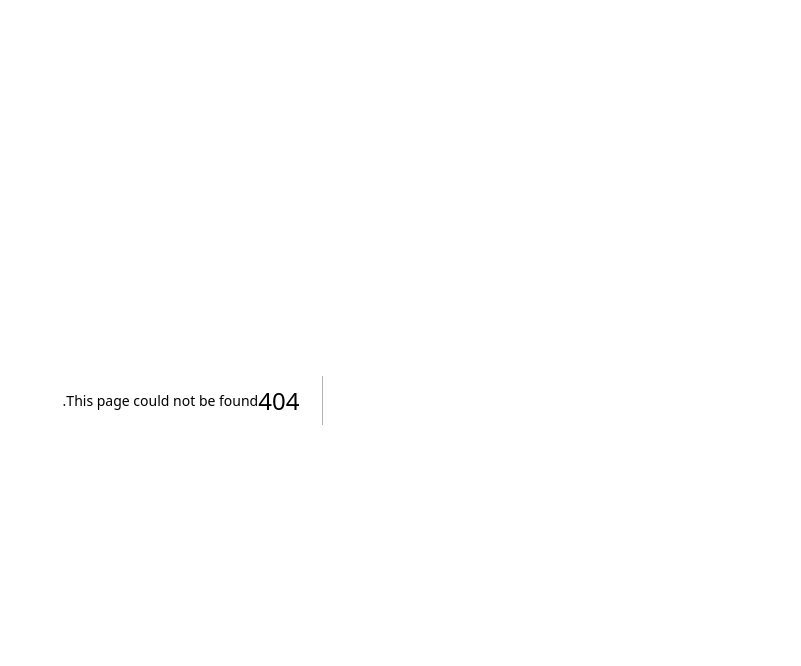
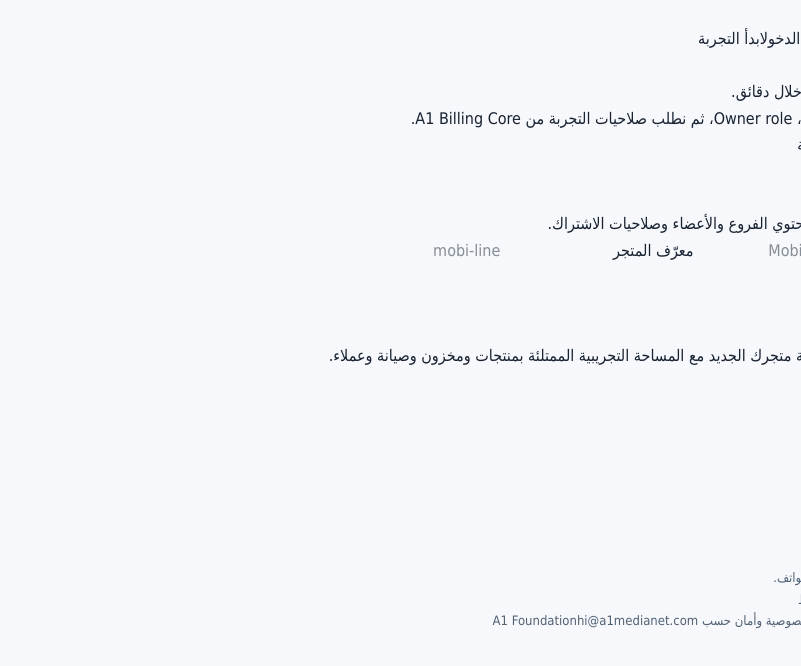
Before and after one commit to a1medianet/a1-mobi, a Next.js app: page /product/ar/signup in a window 1280 px wide. Before the commit this address had no page. Shown: the top 666 px of the page, without its empty margins (479-1280 px from the left). Built offline with nearby package versions, Linux system fonts and the light colour scheme.

Commit message:
feat(onboarding): add public trial onboarding page

```diff
--- /dev/null
+++ b/src/app/product/[locale]/signup/page.tsx
@@ -0,0 +1,11 @@
+import { notFound } from "next/navigation";
+import { TrialSignup } from "@/components/trial-signup";
+
+export default async function SignupPage({params}:{params:Promise<{locale:string}>}){
+  const {locale}=await params;if(locale!=="ar"&&locale!=="en")notFound();
+  const ar=locale==="ar";
+  return <main className="product-shell product-page signup-page">
+    <section className="page-intro compact"><span className="product-eyebrow">7-DAY PILOT</span><h1>{ar?"من جهة جديدة إلى متجر عامل خلال دقائق.":"From a new organization to a working store in minutes."}</h1><p>{ar?"ننشئ Tenant معزولًا، أول فرع، Owner role، ثم نطلب صلاحيات التجربة من A1 Billing Core.":"We provision an isolated tenant, first branch and Owner role, then request trial entitlements from A1 Billing Core."}</p></section>
+    <div className="signup-layout"><TrialSignup locale={locale}/><aside className="signup-side"><span className="product-eyebrow">WHAT YOU GET</span><h2>{ar?"ليست تجربة فارغة.":"Not an empty trial."}</h2><p>{ar?"بعد إنشاء الحساب يمكنك مقارنة متجرك الجديد مع المساحة التجريبية الممتلئة بمنتجات ومخزون وصيانة وعملاء.":"After account creation, compare your new store with the populated demo containing products, stock, repairs and customers."}</p><ul><li>12 {ar?"منتجًا نموذجيًا":"sample products"}</li><li>POS {ar?"تفاعلي":"interactive"}</li><li>{ar?"رحلات صيانة ومخزون":"Repair and inventory journeys"}</li><li>MFA + Recovery</li><li>RBAC + Audit</li><li>AR / EN + RTL / LTR</li></ul></aside></div>
+  </main>;
+}
```
